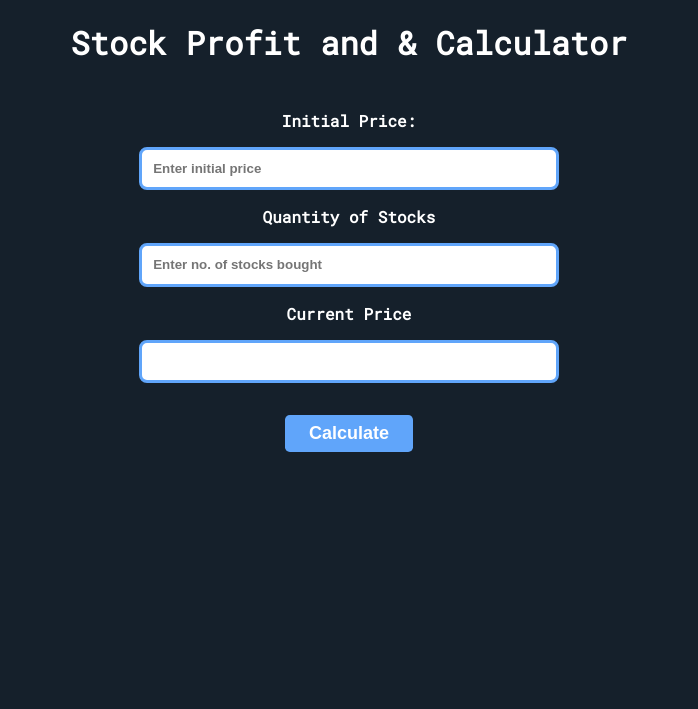
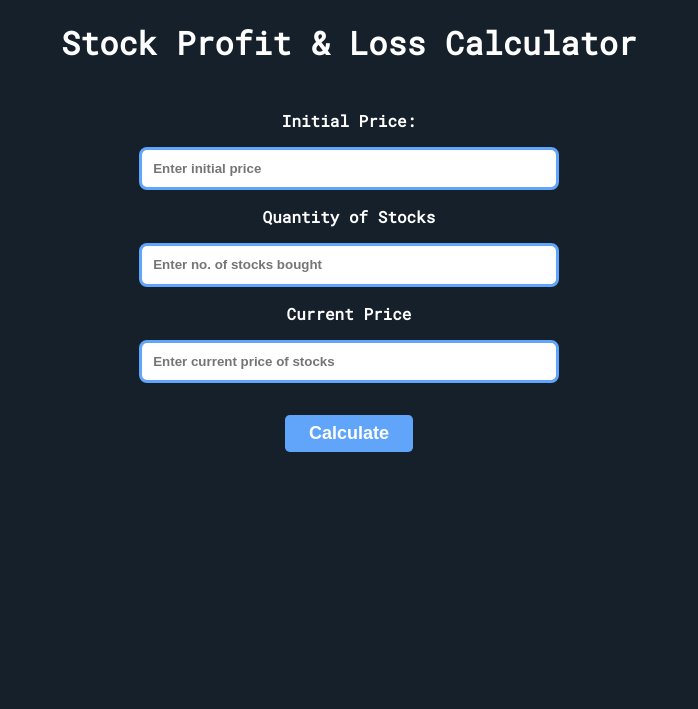
Before and after one commit to shaik-saad/stock-profit-loss-calculator, a plain HTML site: page index.html in a window 1280 px wide. Shown: the top 709 px of the page, without its empty margins (291-989 px from the left). Drawn offline with Linux system fonts and the light colour scheme.

Commit message:
fix: typos fixed

```diff
--- a/index.html
+++ b/index.html
@@ -14,7 +14,7 @@
 </head>
 <body>
     <header>
-        <h1>Stock Profit and & Calculator</h1>
+        <h1>Stock Profit & Loss Calculator</h1>
     </header>
     <main id="container">
         <p id="error-message"></p>
@@ -23,7 +23,7 @@
         <label for="stocks-quantity">Quantity of Stocks</label>
         <input type="text" id="stocks-quantity" placeholder="Enter no. of stocks bought">
         <label for="current-price">Current Price</label>
-        <input type="text" id="current-price">
+        <input type="text" id="current-price" placeholder="Enter current price of stocks">
         <button id="calculate-btn">Calculate</button>
         <div id="output"></div>
     </main>
```
